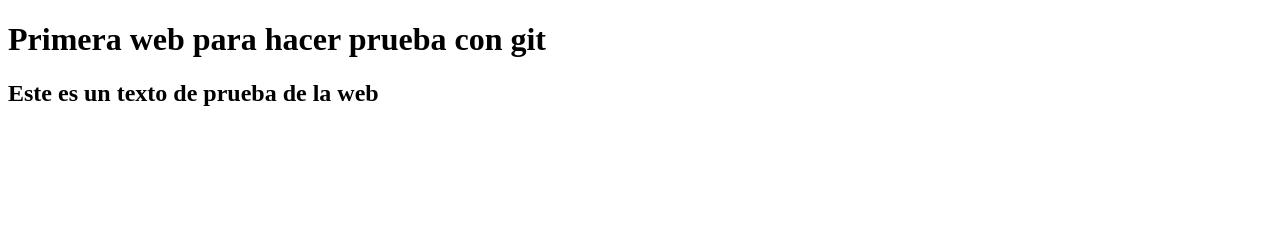
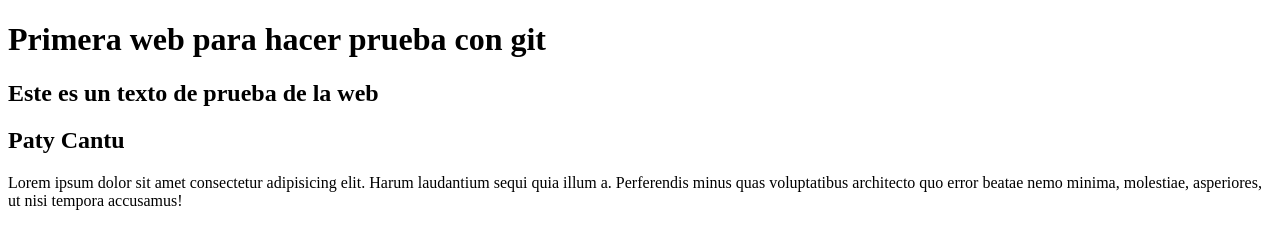
Before and after one commit to Roy209/Pagina-Web, a plain HTML site: page index.html in a window 1280 px wide. Drawn offline with Linux system fonts and the light colour scheme.

Commit message:
Creacion de primer articulo
Creacion del primer articulo sobre Paty cantu, falta poner las imagenes y algunas listas de canciones

```diff
--- a/index.html
+++ b/index.html
@@ -8,5 +8,9 @@
 <body>
     <h1>Primera web para hacer prueba con git</h1>
     <h2>Este es un texto de prueba de la web</h2>
+    <article>
+        <header><h2>Paty Cantu</h2></header>
+        <p>Lorem ipsum dolor sit amet consectetur adipisicing elit. Harum laudantium sequi quia illum a. Perferendis minus quas voluptatibus architecto quo error beatae nemo minima, molestiae, asperiores, ut nisi tempora accusamus!</p>
+    </article>
 </body>
 </html>
```
